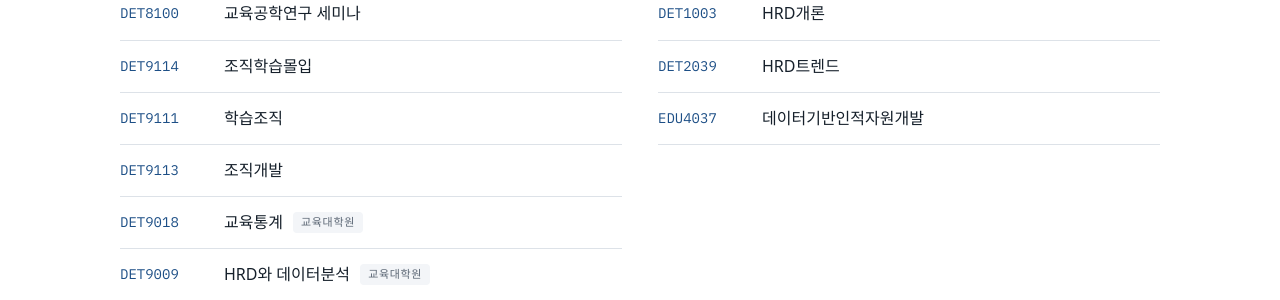
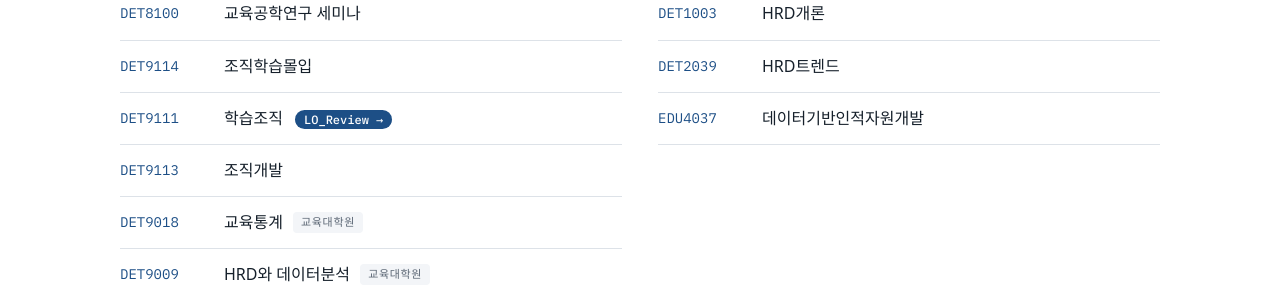
Before and after one commit to drsprolab/drsprolab.github.io, a Jekyll site: the page built from teaching.md, in a window 1280 px wide and 1400 px high, scrolled down 430 px. Shown: the part 464-764 px from the top of the window. Built offline with Jekyll 4.4.1, drawn with Linux system fonts in a browser that asks for light colours; some web fonts are replaced.

Commit message:
Teaching: DET9111 학습조직 옆에 LO_Review 제출 사이트 링크
Co-Authored-By: Claude Opus 5.5 <noreply@anthropic.com>

```diff
--- a/_data/teaching.yml
+++ b/_data/teaching.yml
@@ -7,7 +7,7 @@ graduate:
   - { code: "DET8081", title: "교육공학콜로퀴움" }
   - { code: "DET8100", title: "교육공학연구 세미나" }
   - { code: "DET9114", title: "조직학습몰입" }
-  - { code: "DET9111", title: "학습조직" }
+  - { code: "DET9111", title: "학습조직", review: "/lo-review/", review_label: "LO_Review" }
   - { code: "DET9113", title: "조직개발" }
   - { code: "DET9018", title: "교육통계", note: "교육대학원" }
   - { code: "DET9009", title: "HRD와 데이터분석", note: "교육대학원" }
--- a/assets/css/style.css
+++ b/assets/css/style.css
@@ -1156,3 +1156,7 @@ main.container { overflow-x: clip; }
 .share-done:empty { display: none; }
 @media (max-width: 600px) { .title-row { flex-direction: column; gap: 10px; } .share { margin-top: 0; } .share-menu { left: 0; right: auto; } }
 @media (prefers-reduced-motion: reduce) { .share-btn { transition: none; } .share-btn:hover { transform: none; } }
+
+/* Teaching: 수업별 리뷰 제출 사이트 링크 (예: 학습조직 → LO_Review) */
+.course-review { margin-left: 8px; font-family: var(--f-mono); font-size: 12px; font-weight: 500; color: #fff; background: var(--accent); padding: 2px 9px; border-radius: 999px; text-decoration: none; white-space: nowrap; }
+.course-review:hover { filter: brightness(1.1); }
--- a/teaching.md
+++ b/teaching.md
@@ -12,7 +12,7 @@ wide: true
     <h2 id="graduate-title">대학원</h2>
     <ul class="ledger">
     {% for c in site.data.teaching.graduate %}
-      <li><div class="yr">{{ c.code }}</div><div>{{ c.title }}{% if c.note %} <span class="badge">{{ c.note }}</span>{% endif %}</div></li>
+      <li><div class="yr">{{ c.code }}</div><div>{{ c.title }}{% if c.note %} <span class="badge">{{ c.note }}</span>{% endif %}{% if c.review %} <a class="course-review" href="{{ c.review | relative_url }}">{{ c.review_label }} →</a>{% endif %}</div></li>
     {% endfor %}
     </ul>
   </section>
```
